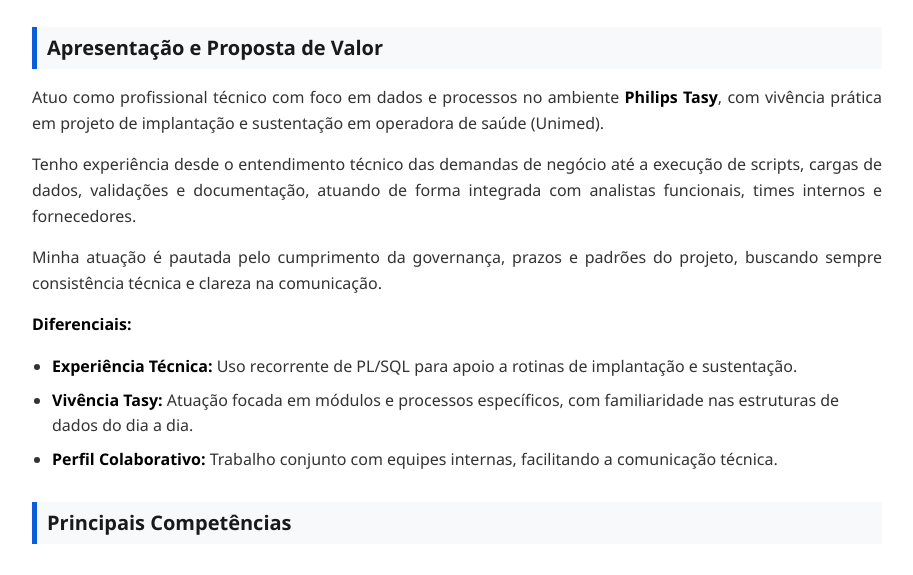
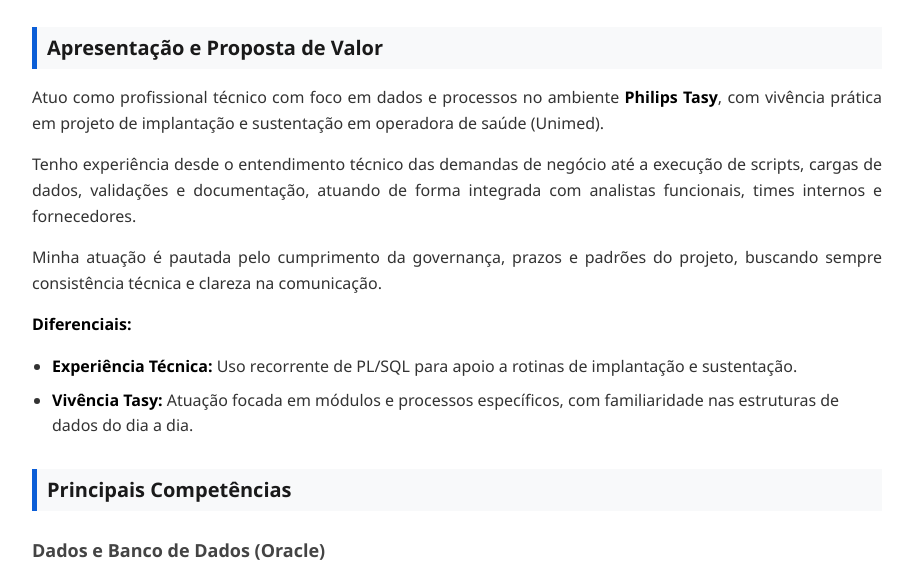
Before and after one commit to thofcod/portfolio, a plain HTML site: page index.html in a window 1280 px wide. Shown: the part 199-774 px from the top of the page, without its empty margins (183-1096 px from the left). Drawn offline with Linux system fonts and the light colour scheme.

Commit message:
Atualizacao via script automatico

```diff
--- a/index.html
+++ b/index.html
@@ -157,8 +157,6 @@
             sustentação.</li>
         <li><strong>Vivência Tasy:</strong> Atuação focada em módulos e processos específicos, com familiaridade nas
             estruturas de dados do dia a dia.</li>
-        <li><strong>Perfil Colaborativo:</strong> Trabalho conjunto com equipes internas, facilitando a comunicação
-            técnica.</li>
     </ul>
 
     <h2>Principais Competências</h2>
```
